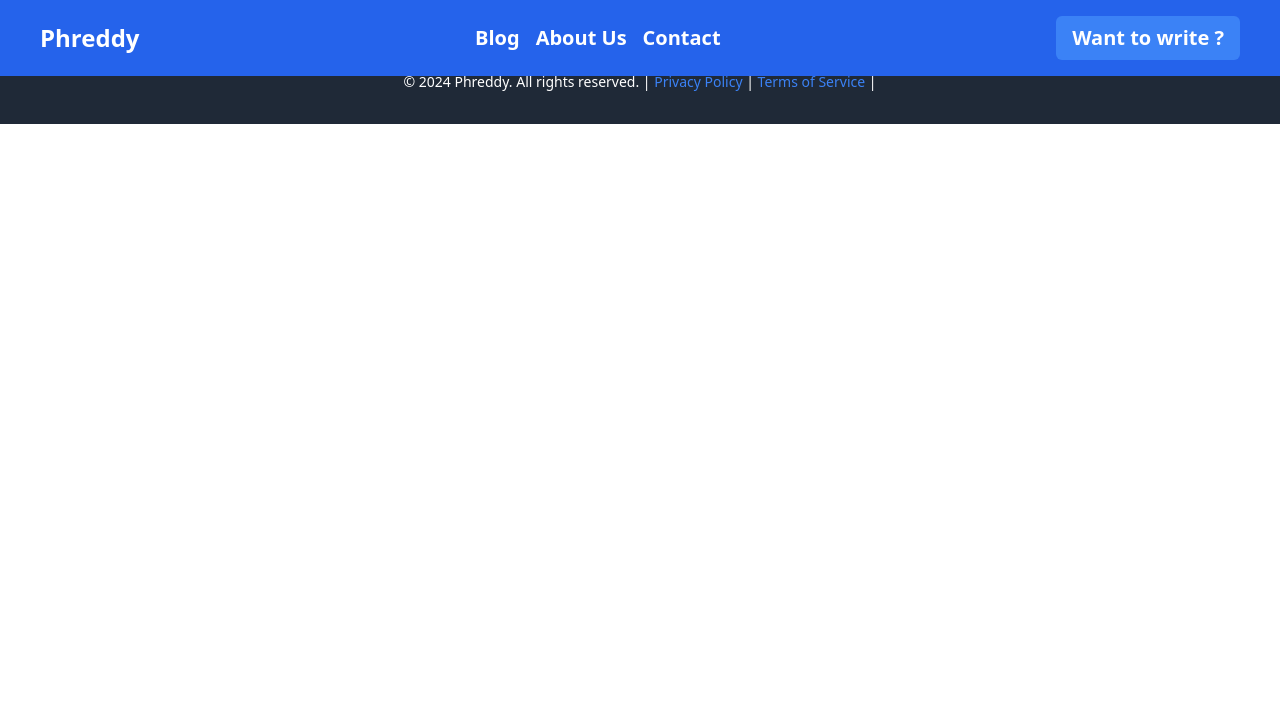
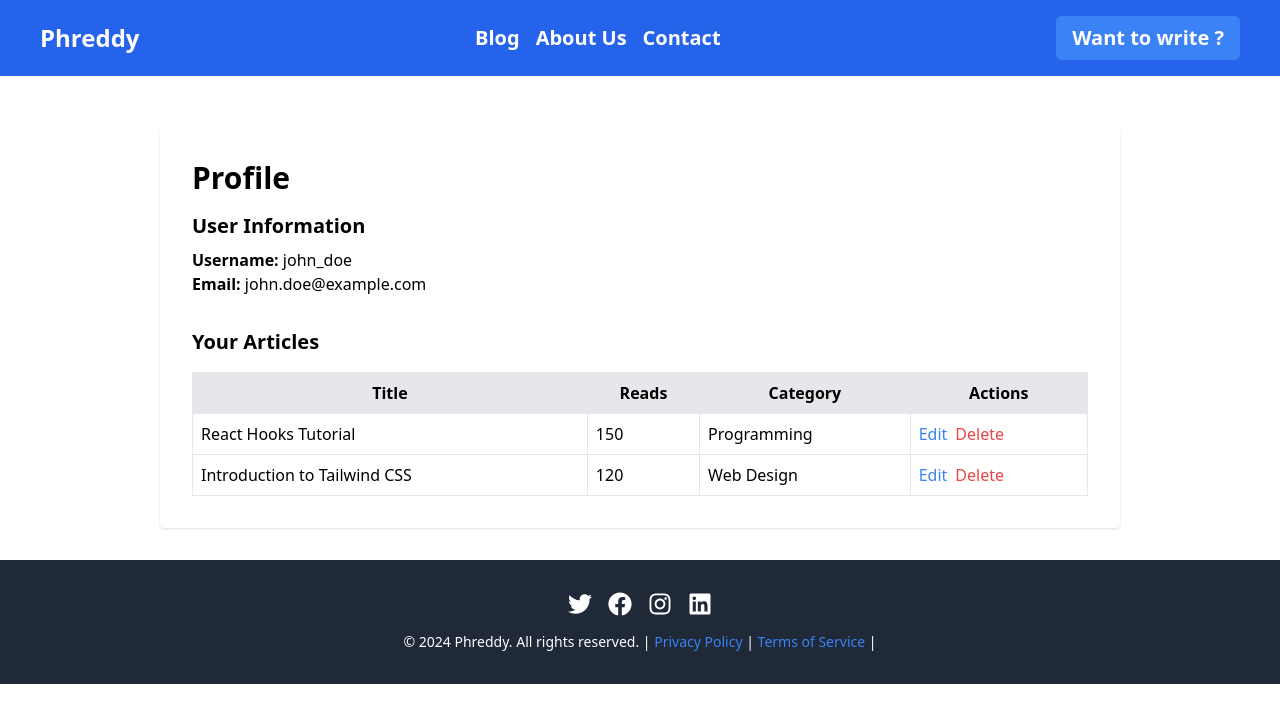
Before and after one commit to Olosko23/Blog-Client, a React (Vite) app: page /profile in a window 1280 px wide. Shown: the top 722 px of the page. Built offline with nearby package versions, Linux system fonts and the light colour scheme.

Commit message:
'profile'

```diff
--- a/src/App.jsx
+++ b/src/App.jsx
@@ -16,6 +16,7 @@ import Privacy from "./pages/Misc/Privacy";
 import Create from "./pages/Blog/Create";
 import Details from "./pages/Blog/Details";
 import ScrollToTop from "./components/BackToTop";
+import Profile from "./pages/Auth/Profile";
 
 function App() {
   return (
@@ -37,6 +38,7 @@ function App() {
           <Route path="/privacy_policy" element={<Privacy />} />
           <Route path="/terms_of_service" element={<Terms />} />
           <Route path="/create" element={<Create />} />
+          <Route path="/profile" element={<Profile />} />
           <Route path="/details" element={<Details />} />
         </Routes>
         <Footer />
--- a/src/components/Navbar.jsx
+++ b/src/components/Navbar.jsx
@@ -53,7 +53,7 @@ const Navbar = () => {
           <Link to="/">Phreddy</Link>
         </div>
         {!user.user && (
-          <div className="md:flex justify-between space-x-4 hidden">
+          <div className="md:flex justify-evenly space-x-4 hidden">
             <div className="cursor-pointer hover:text-blue-800 font-semibold text-xl">
               <Link to="/blogs">Blog</Link>
             </div>
@@ -73,7 +73,7 @@ const Navbar = () => {
                 <Link to="/create">Create</Link>
               </div>
               <div className="cursor-pointer bg-blue-500 hover:bg-blue-700 text-white font-semibold text-md rounded-md py-1 px-2">
-                <Link to="/details">Profile</Link>
+                <Link to="/profile">Profile</Link>
               </div>
               <div
                 className="cursor-pointer bg-blue-500 hover:bg-blue-700 text-white font-semibold text-md rounded-md py-1 px-2"
--- /dev/null
+++ b/src/pages/Auth/Profile.jsx
@@ -0,0 +1,73 @@
+import React from "react";
+
+const Profile = () => {
+  const user = {
+    username: "john_doe",
+    email: "john.doe@example.com",
+  };
+
+  const articles = [
+    {
+      id: 1,
+      title: "React Hooks Tutorial",
+      reads: 150,
+      category: "Programming",
+    },
+    {
+      id: 2,
+      title: "Introduction to Tailwind CSS",
+      reads: 120,
+      category: "Web Design",
+    },
+  ];
+
+  return (
+    <div className="container max-w-5xl mx-auto mt-24 p-8 bg-white">
+      <div className="rounded shadow p-8">
+        <h1 className="text-3xl font-semibold mb-4">Profile</h1>
+
+        {/* User Information */}
+        <div className="mb-8">
+          <h2 className="text-xl font-semibold mb-2">User Information</h2>
+          <p>
+            <strong>Username:</strong> {user.username}
+          </p>
+          <p>
+            <strong>Email:</strong> {user.email}
+          </p>
+          {/* Add more user information fields as needed */}
+        </div>
+
+        {/* Articles Table */}
+        <div>
+          <h2 className="text-xl font-semibold mb-4">Your Articles</h2>
+          <table className="w-full border border-collapse">
+            <thead>
+              <tr className="bg-gray-200">
+                <th className="border p-2">Title</th>
+                <th className="border p-2">Reads</th>
+                <th className="border p-2">Category</th>
+                <th className="border p-2">Actions</th>
+              </tr>
+            </thead>
+            <tbody>
+              {articles.map((article) => (
+                <tr key={article.id}>
+                  <td className="border p-2">{article.title}</td>
+                  <td className="border p-2">{article.reads}</td>
+                  <td className="border p-2">{article.category}</td>
+                  <td className="border p-2">
+                    <button className="mr-2 text-blue-500">Edit</button>
+                    <button className="text-red-500">Delete</button>
+                  </td>
+                </tr>
+              ))}
+            </tbody>
+          </table>
+        </div>
+      </div>
+    </div>
+  );
+};
+
+export default Profile;
```
